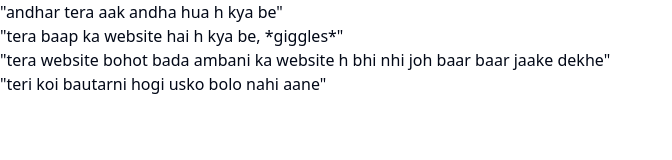
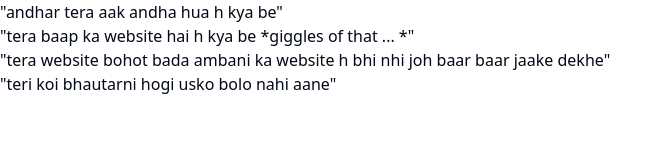
Before and after one commit to advAltTsx/axer, a Next.js app: page /messages in a window 1280 px wide. Shown: the top 160 px of the page, without its empty margins (0-672 px from the left). Built offline with nearby package versions, Linux system fonts and the light colour scheme.

Commit message:
Update page.tsx

```diff
--- a/app/messages/page.tsx
+++ b/app/messages/page.tsx
@@ -54,9 +54,9 @@
   return (
     <main className="">
       {'"andhar tera aak andha hua h kya be"'} <br/>
-      {'"tera baap ka website hai h kya be, *giggles*"'} <br/>
+      {'"tera baap ka website hai h kya be *giggles of that ... *"'} <br/>
       {'"tera website bohot bada ambani ka website h bhi nhi joh baar baar jaake dekhe"'} <br/>
-      {'"teri koi bautarni hogi usko bolo nahi aane"'}
+      {'"teri koi bhautarni hogi usko bolo nahi aane"'}
     </main>
   );
 }
```
